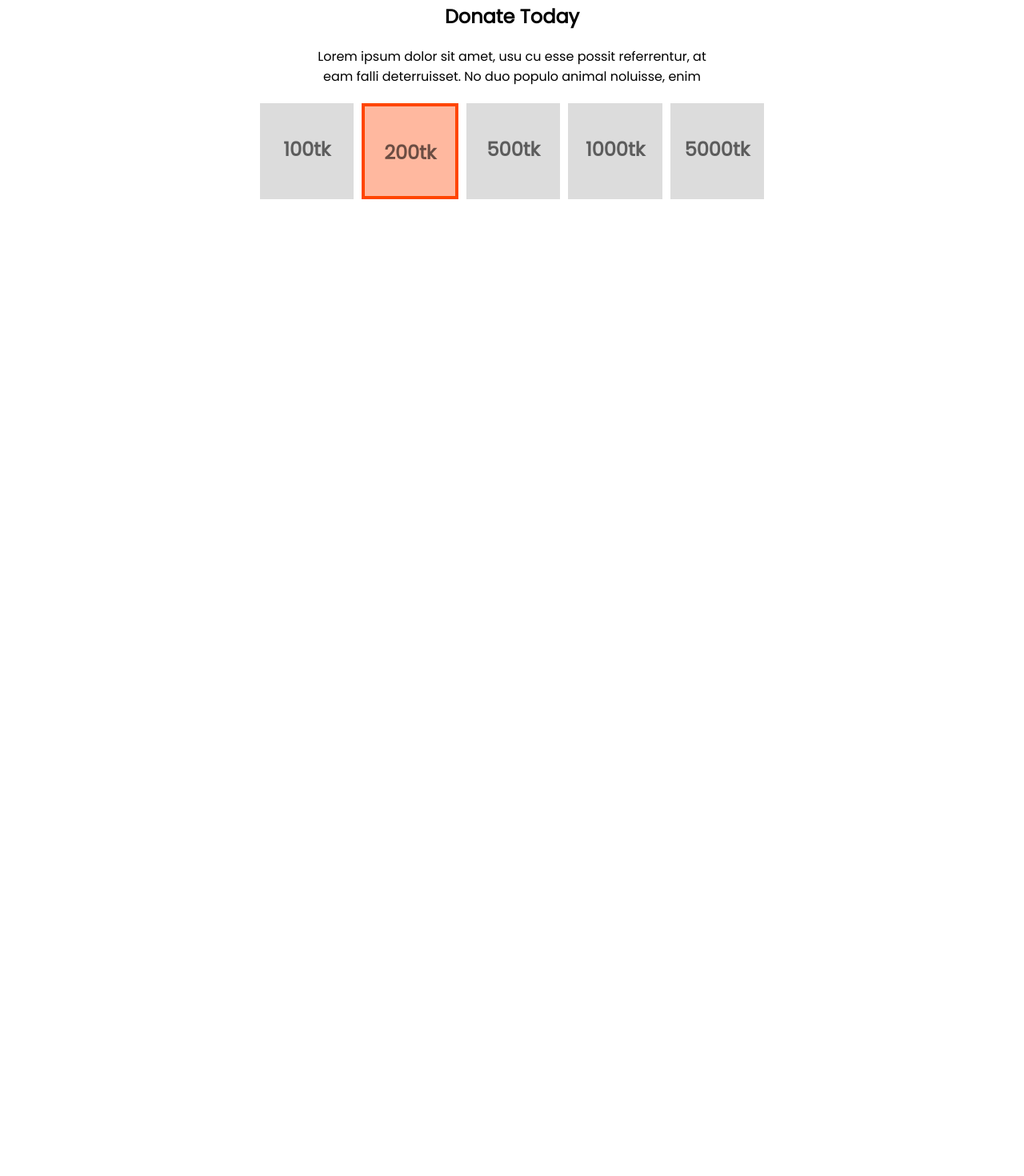
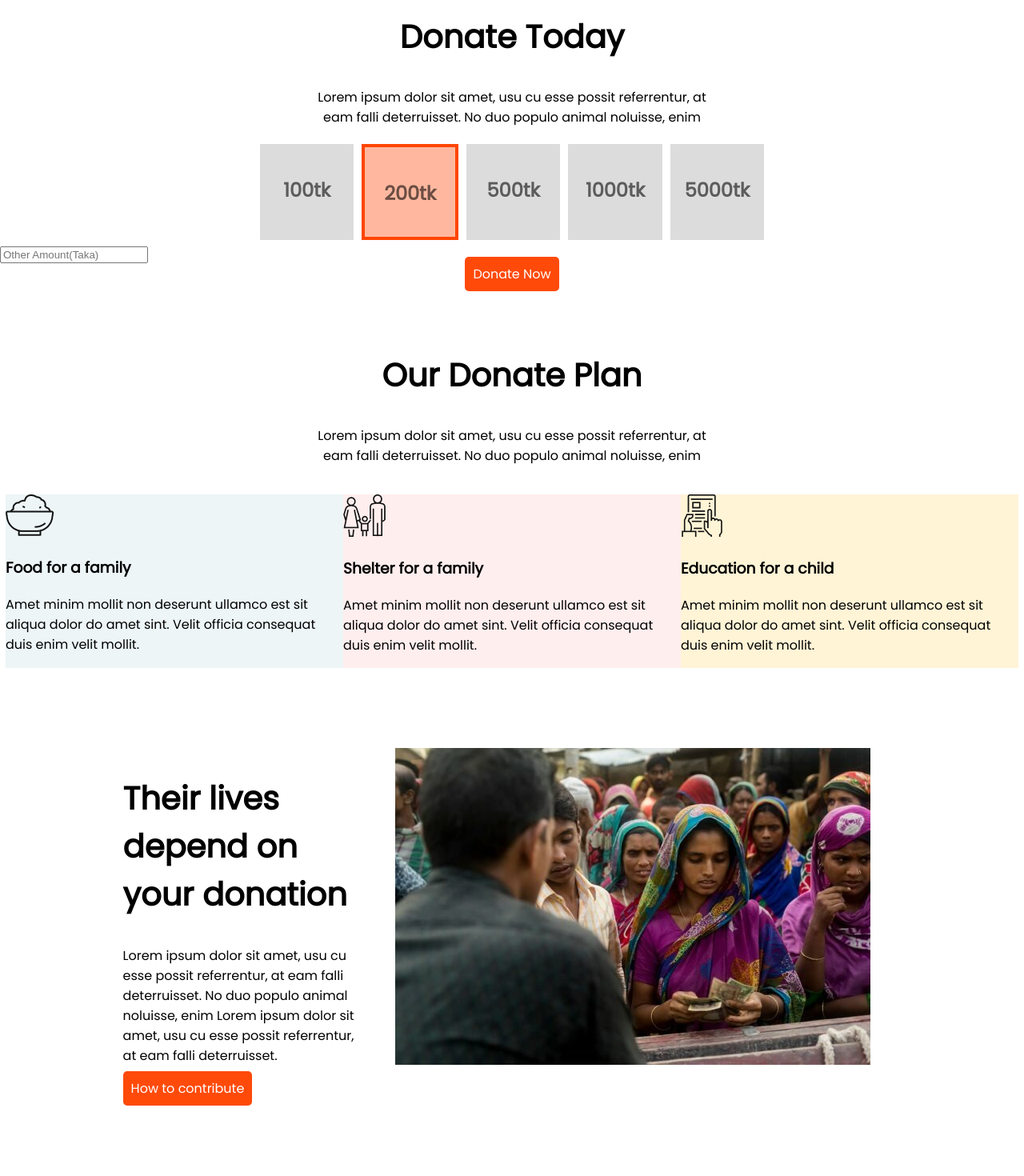
Before and after one commit to nahidbillah/donate-today, a plain HTML site: page index.html in a window 1280 px wide. Shown: the part 547-2017 px from the top of the page at 80% size. Before the commit the page ends 801 px from the top, so only its background shows below. Drawn offline with Linux system fonts and the light colour scheme.

Commit message:
last changed

```diff
--- a/index.html
+++ b/index.html
@@ -41,6 +41,89 @@
                 <h2>5000tk</h2>
             </div>
         </div>
+        <div class="text-box">
+            <input type="text" placeholder="Other Amount(Taka)">
+        </div>
+        <div class="button-two">
+            <a class="button" href="">Donate Now</a>
+        </div>
+    </section>
+    <section>
+        <div class="center">
+            <h1 class="h1-tag-two">Our Donate Plan</h1>
+            <p>Lorem ipsum dolor sit amet, usu cu esse possit referrentur, at eam falli
+                deterruisset. No duo populo animal noluisse, enim</p>
+        </div>
+        <div class="flexible-container-two size-two">
+            <div id="color-food">
+                <img src="icons/food.png" alt="">
+                <h3>Food for a family</h3>
+                <p>Amet minim mollit non deserunt
+                    ullamco est sit aliqua dolor do amet
+                    sint. Velit officia consequat duis enim
+                    velit mollit.</p>
+            </div>
+            <div id="color-family">
+                <img src="icons/shelter.png" alt="">
+                <h3>Shelter for a family</h3>
+                <p>Amet minim mollit non deserunt
+                    ullamco est sit aliqua dolor do amet
+                    sint. Velit officia consequat duis enim
+                    velit mollit.</p>
+            </div>
+            <div id="color-child">
+                <img src="icons/Frame-1.png" alt="">
+                <h3>Education for a child</h3>
+                <p>Amet minim mollit non deserunt
+                    ullamco est sit aliqua dolor do amet
+                    sint. Velit officia consequat duis enim
+                    velit mollit.</p>
+            </div>
+        </div>
+    </section>
+    <section class="flexible-container-three">
+        <div>
+            <h1 class="h1-tag-two">Their lives depend on your donation</h1>
+            <p>Lorem ipsum dolor sit amet, usu cu esse possit
+                referrentur, at eam falli deterruisset. No duo populo
+                animal noluisse, enim
+                Lorem ipsum dolor sit amet, usu cu esse possit
+                referrentur, at eam falli deterruisset.</p>
+                <a class="button" target="_blank" href="">How to contribute</a>
+        </div>
+        <div class="margin-image-one">
+            <img src="images/donation1.jpg" alt="">
+        </div>
+    </section>
+    <section class="flexible-container-three">
+        <div class="margin-image">
+            <img src="images/donation11.jpg" alt="">
+        </div>
+        <div>
+            <h1 class="h1-tag-two">They need us to survive</h1>
+            <p>Lorem ipsum dolor sit amet, usu cu esse possit
+                referrentur, at eam falli deterruisset. No duo populo
+                animal noluisse, enim
+                Lorem ipsum dolor sit amet, usu cu esse possit</p>
+                <a class="button" target="_blank" href="">How to contribute</a>
+        </div>
+    </section>
+    <section>
+        <div class="center">
+            <h1 class="h1-tag-two">Get My Updates</h1>
+            <p>Lorem ipsum dolor sit amet, usu cu esse possit referrentur, at eam falli
+                deterruisset. No duo populo animal noluisse, enim</p>
+        </div>
+        <div class="email-div">
+            <input type="text" placeholder="email">
+            <button class="button">Subscribe</button>
+        </div>
+    </section>
+    <section>
+        <footer class="footer">
+            <h2 id="h2-color">Be Humble</h2>
+            <p id="p-color"><small>I'm gonna do it</small></p>
+        </footer>
     </section>
 </body>
 </html>
--- a/style.css
+++ b/style.css
@@ -50,4 +50,61 @@ body{
 }
 .h1-tag-two{
     font-weight: 900;
+    font-size: 40px;
 }
+.text-box{
+    border: none;
+}
+.button-two{
+    text-align: center;
+}
+.flexible-container-two{
+    display: flex;
+    margin-left: 12%;
+    margin-right: 12%;
+}
+.size-two{
+    width: 360;
+    height: 352;
+    margin: 7px;
+    padding-top: 20px;
+
+}
+#color-food{
+    background-color: rgba(79, 157, 166, 0.1);
+}
+#color-family{
+    background-color: rgba(255, 89, 89, 0.1);
+}
+#color-child{
+    background-color: rgba(255, 244, 214, 1);
+}
+.flexible-container-three{
+    display: flex;
+    margin-left: 12%;
+    margin-right: 15%;
+    margin-top: 100px;
+}
+.margin-image{
+    margin-right: 50px;
+}
+.margin-image-one{
+    margin-left: 50px;
+}
+.email-div{
+    margin-top: 30px;
+    margin-right: 25%;
+    margin-left: 25%;
+    margin-bottom: 100px;
+    background-color: rgba(255, 244, 214, 1);
+}
+.footer{
+    text-align: center;
+    background-color: black;
+}
+#h2-color{
+    color: orangered;
+}
+#p-color{
+    color: white;
+}
```
